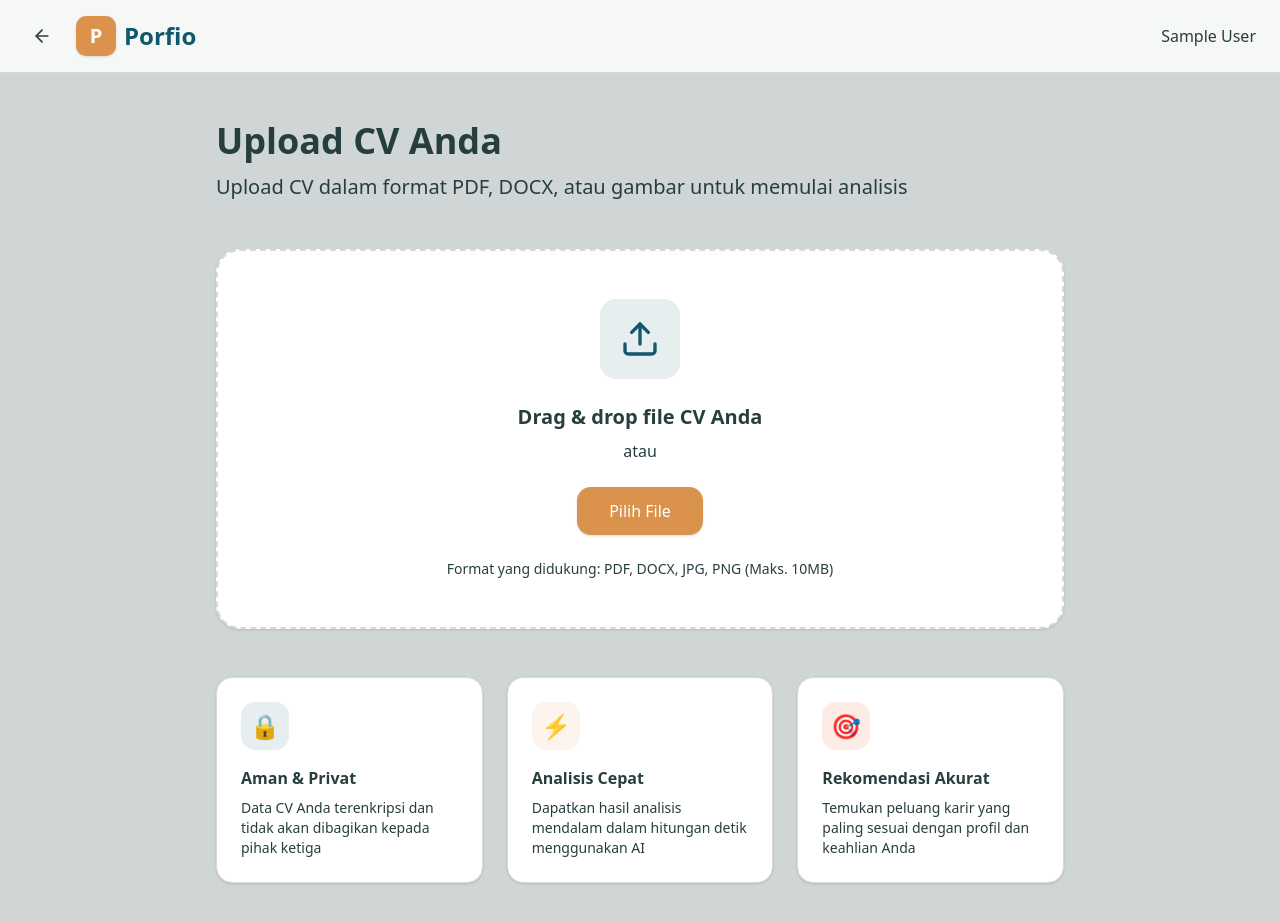
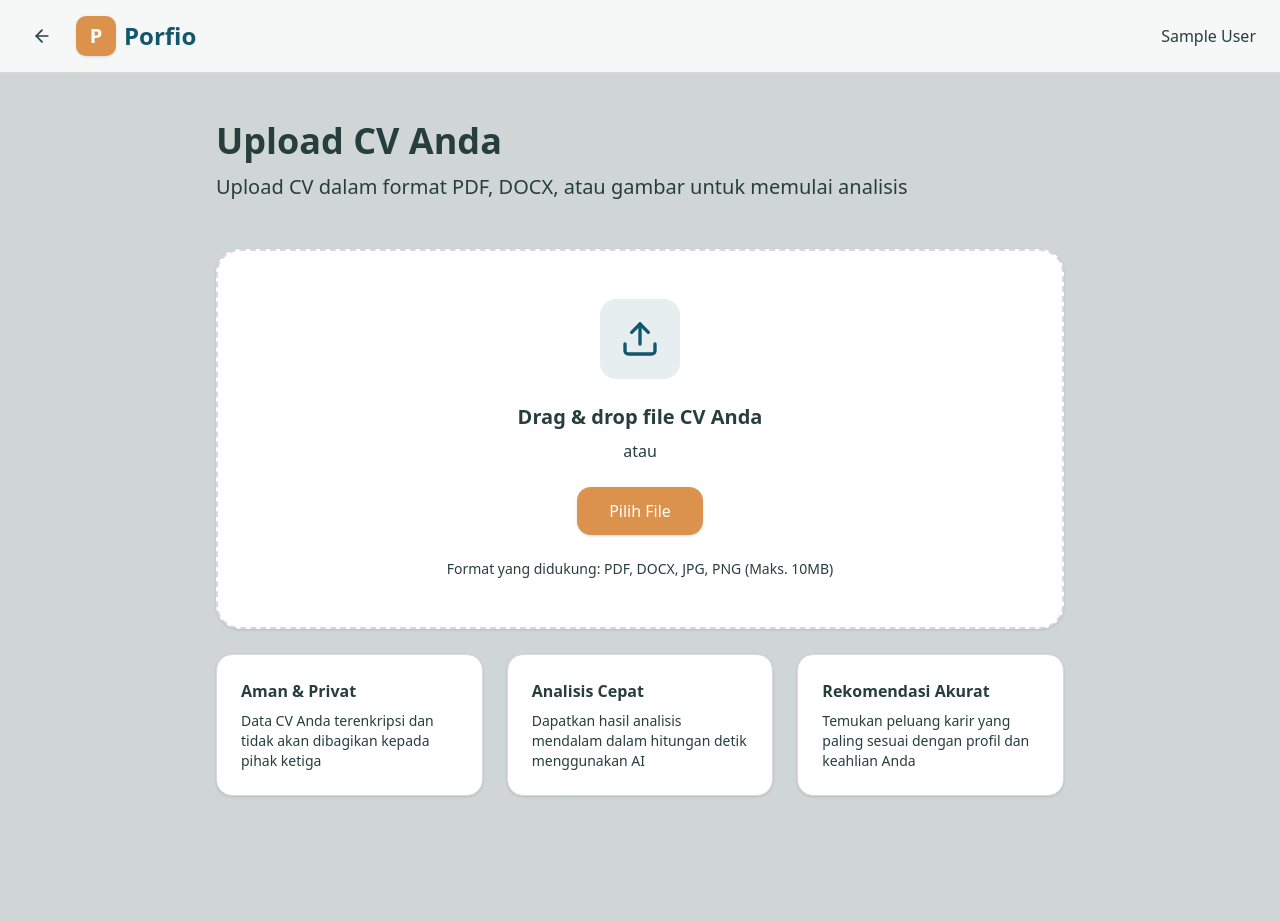
Before and after one commit to nevritaasy/Porfio, a Next.js app in the folder frontend/: page /upload-cv in a window 1280 px wide. Shown: the top 922 px of the page. After the commit the page ends 844 px from the top, so only its background shows below. Built offline with nearby package versions, Linux system fonts and the light colour scheme; sample sign-in values are in the browser's storage.

Commit message:
fix up cv

```diff
--- a/frontend/src/app/upload-cv/page.tsx
+++ b/frontend/src/app/upload-cv/page.tsx
@@ -116,6 +116,7 @@ export default function UploadCV() {
                 onDragOver={handleDragOver}
                 onDragLeave={handleDragLeave}
                 onDrop={handleDrop}
+                style={{ padding: '48px', borderRadius: '24px', borderStyle: 'dashed', marginTop: '20px' }}
                 className={`relative border-2 border-dashed rounded-3xl p-12 text-center transition-all ${
                   isDragging
                     ? 'border-primary bg-primary/5'
@@ -241,32 +242,27 @@ export default function UploadCV() {
           initial={{ opacity: 0, y: 20 }}
           animate={{ opacity: 1, y: 0 }}
           transition={{ delay: 0.2 }}
+          style={{ marginTop: '25px' }}
           className="grid md:grid-cols-3 gap-6 mt-12"
         >
-          <div className="bg-card rounded-2xl p-6 border border-border shadow-sm">
-            <div className="w-12 h-12 bg-secondary/10 rounded-xl flex items-center justify-center mb-4">
-              <span className="text-2xl">🔒</span>
-            </div>
+          {/* Kotak 1: Aman & Privat */}
+          <div className="bg-card rounded-2xl p-6 border border-border shadow-sm flex flex-col justify-center">
             <h4 className="font-bold mb-2 text-foreground text-left">Aman & Privat</h4>
             <p className="text-sm text-muted-foreground text-left">
               Data CV Anda terenkripsi dan tidak akan dibagikan kepada pihak ketiga
             </p>
           </div>
 
-          <div className="bg-card rounded-2xl p-6 border border-border shadow-sm">
-            <div className="w-12 h-12 bg-primary/10 rounded-xl flex items-center justify-center mb-4">
-              <span className="text-2xl">⚡</span>
-            </div>
+          {/* Kotak 2: Analisis Cepat */}
+          <div className="bg-card rounded-2xl p-6 border border-border shadow-sm flex flex-col justify-center">
             <h4 className="font-bold mb-2 text-foreground text-left">Analisis Cepat</h4>
             <p className="text-sm text-muted-foreground text-left">
               Dapatkan hasil analisis mendalam dalam hitungan detik menggunakan AI
             </p>
           </div>
 
-          <div className="bg-card rounded-2xl p-6 border border-border shadow-sm">
-            <div className="w-12 h-12 bg-accent/10 rounded-xl flex items-center justify-center mb-4">
-              <span className="text-2xl">🎯</span>
-            </div>
+          {/* Kotak 3: Rekomendasi Akurat */}
+          <div className="bg-card rounded-2xl p-6 border border-border shadow-sm flex flex-col justify-center">
             <h4 className="font-bold mb-2 text-foreground text-left">Rekomendasi Akurat</h4>
             <p className="text-sm text-muted-foreground text-left">
               Temukan peluang karir yang paling sesuai dengan profil dan keahlian Anda
```
